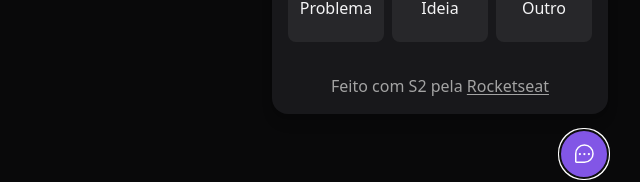
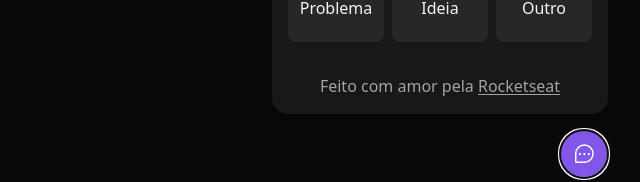
Before and after one commit to EliasCPR/feedGet, a React (Vite) app: page / in a window 1280 px wide. Both pictures are taken after a click on the button "Feedback". Shown: the part 590-772 px from the top of the page, without its empty margins (640-1280 px from the left). Built offline with nearby package versions, Linux system fonts and the light colour scheme; no server answers.

Commit message:
modified

```diff
--- a/src/components/widgetForm/index.tsx
+++ b/src/components/widgetForm/index.tsx
@@ -61,7 +61,7 @@ export function WidgetForm() {
         </>
       )}
       <footer className="text-xss text-neutral-400">
-        Feito com S2 pela{" "}
+        Feito com amor pela{" "}
         <a
           className="underline underline-offset-2"
           href="https://rocketseat.com.br"
--- a/src/components/widgetForm/steps/FeedbackContentStep.tsx
+++ b/src/components/widgetForm/steps/FeedbackContentStep.tsx
@@ -66,7 +66,7 @@ export function FeedbackContentStep({
       <form onSubmit={handleSubmitFeedback} className="my-4 w-full">
         <textarea
           className="min-w-[384px] w-full min-h-[122px] text-sm placeholder-zinc-400 text-zinc-100 border-zinc-600 bg-transparent rounded-md focus:border-brand-500 focus:ring-brand-500 focus:ring-1 focus:outline-none resize-none scrollbar scrollbar-thumb-zinc-700 scrollbar-track-transparent scrollbar-thin"
-          placeholder="Conte com detalhes o que estáacontecendo..."
+          placeholder="Conte com detalhes o que está acontecendo..."
           onChange={(event) => setComment(event.target.value)}
         />
         <footer className="flex gap-2 mt-2">
```
Also changed, not shown: 2 other files (tests, documents, lock files or other folders).
